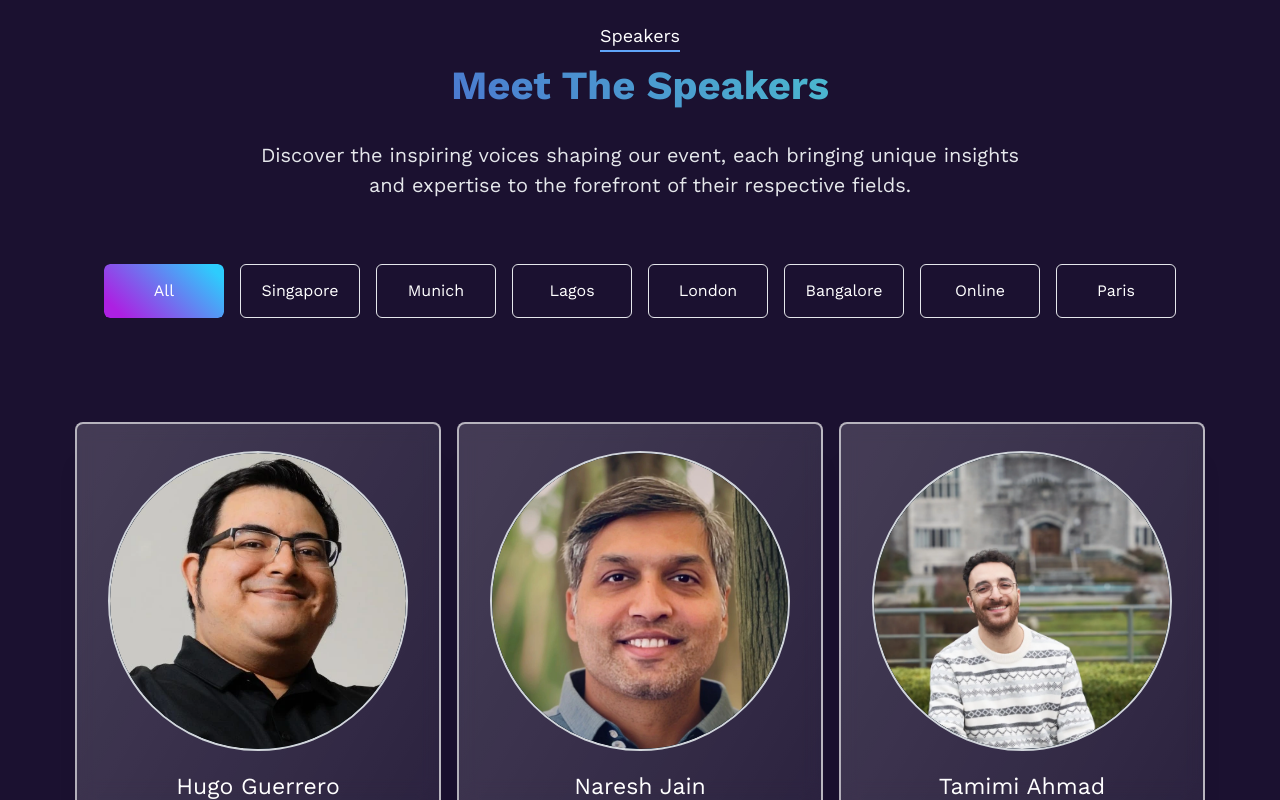
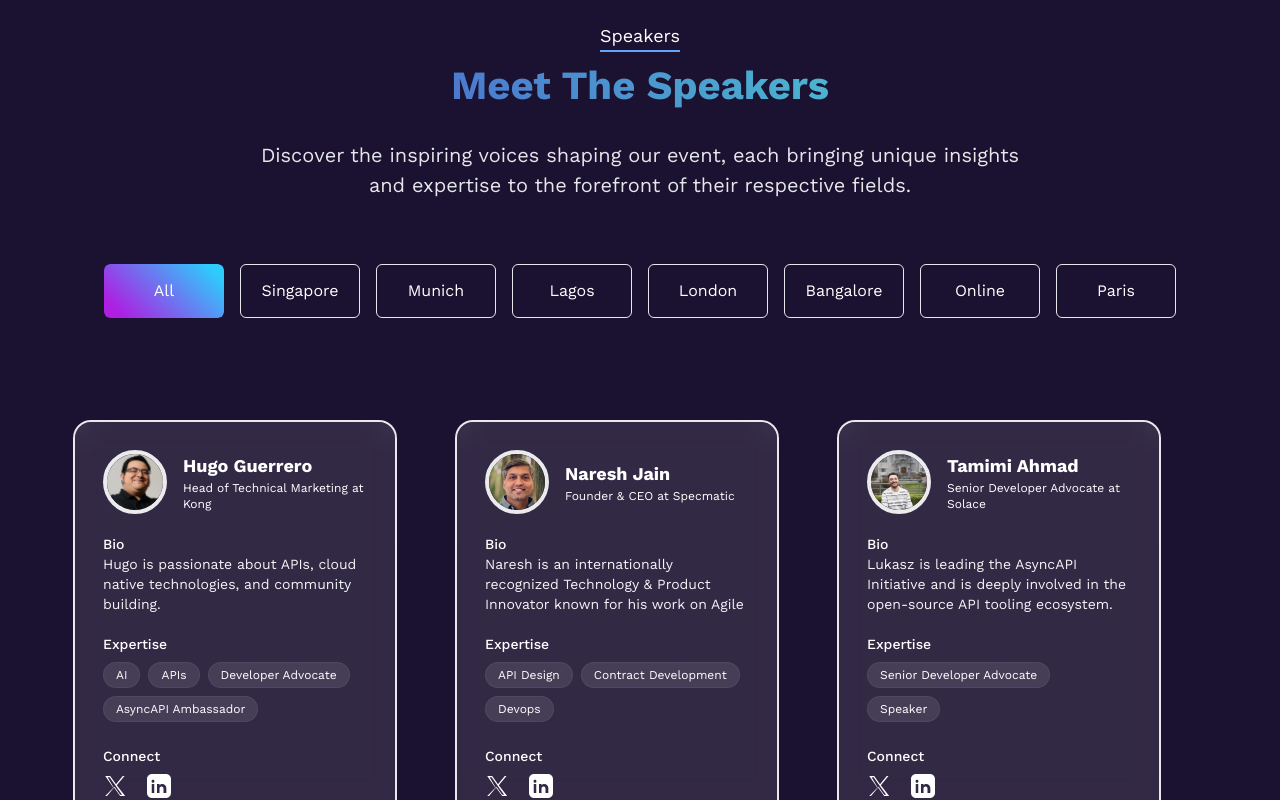
Before and after one commit to asyncapi/conference-website, a Next.js app: page / in a window 1280 px wide. Shown: the part 2000-2800 px from the top of the page. Built offline with nearby package versions, Linux system fonts and the light colour scheme.

Commit message:
feat: speakercard 2025

```diff
--- a/components/Speaker/speaker.js
+++ b/components/Speaker/speaker.js
@@ -1,35 +1,71 @@
-import Image from 'next/image';
-import React from 'react'
+import React from 'react';
 
-function Speaker({details, location, className}) {
+export default function SpeakerCard({ details, className = '' }) {
   return (
     <div
-			className={`w-auto text-center flex flex-col items-center card h-auto rounded-md p-[27px] ${className}`}
+      className={`relative w-80 rounded-2xl overflow-hidden group p-1 ring-2 ring-white/90 ${className}`}
       data-test="speakers-section"
     >
-			<div className='w-[300px] h-[300px] lg:w-[250px] lg:h-[250px] relative overflow-hidden  rounded-full border-2 border-gray-300 bg-gray-800'>
-				<Image src={details.img} alt={details.name} width={0} height={0} sizes='100vw' className='rounded-full object-cover transition-all duration-300 hover:scale-110 w-[100%] h-[100%]' />
-			</div>
-			<div className='mt-[19px]'>
-				<h3 className='text-[23px] text-white'>{details.name}</h3>
-				<div
-					className={`flex flex-col ${
-						location && 'min-h-[150px]'
-					} justify-between`}
-				>
+      <div className="absolute inset-0 bg-white/10 backdrop-blur-md rounded-2xl ring-1 ring-white/30"></div>
+      <div className="relative flex flex-col justify-between p-6 rounded-2xl h-full overflow-hidden">
+
         <div>
-						{' '}
-						<p className='mt-[6.6px] text-[18px] text-gray-500'>{details.title}</p>
+          <div className="flex items-center mb-5">
+		  <div className="w-16 h-16 aspect-square rounded-full overflow-hidden border-4 border-white/90 mr-4 shrink-0">
+  			<img
+    			src={details.img || "/api/placeholder/150/150"}
+    			alt={details.name}
+    			className="w-full h-full object-cover"
+ 			/>
 			</div>
             <div>
-						<p className='mt-[6.6px] text-[20px] text-gradient'>
-							{location?.location}
-						</p>
+              <h4 className="text-white text-lg font-bold">{details.name}</h4>
+              <p className="text-white text-xs">{details.title}</p>
+            </div>
+          </div>
+
+          <div className="text-gray-100 text-sm mb-5 h-20 overflow-hidden">
+          <p className="text-white text-sm font-medium mb-0">Bio</p>
+            {details.bio || `${details.name} is a featured speaker. Bio coming soon.`}
+          </div>
+
+          {details.expertise && details.expertise.length > 0 && (
+            <div className="mt-4">
+              <p className="text-white text-sm font-medium mb-2">Expertise</p>
+              <div className="flex flex-wrap gap-2">
+                {details.expertise.map((tag, idx) => (
+                  <span
+                    key={idx}
+                    className="px-3 py-1 bg-white/10 text-white text-xs rounded-full border border-white/5"
+                  >
+                    {tag}
+                  </span>
+                ))}
+              </div>
+            </div>
+          )}
+        </div>
+
+        <div className="mt-6">
+          <p className="text-white text-sm font-medium mb-2">Connect</p>
+          <div className="flex items-center gap-5 mt-2">
+            {details.twitter && (
+              <a href={details.twitter} target="_blank" rel="noopener noreferrer" className="text-white hover:text-purple-300 transition-colors">
+                <svg xmlns="http://www.w3.org/2000/svg" viewBox="0 0 1200 1227" fill="currentColor" className="w-6 h-5">
+                  <path d="M711 573l473-573h-110L662 505 305 0H0l500 720L0 1227h110l431-522 377 522h305L711 573zm-152 185l-50-69L148 82h120l329 456 50 69 389 539h-120l-357-508z" />
+                </svg>
+              </a>
+            )}
+            {details.linkedin && (
+              <a href={details.linkedin} target="_blank" rel="noopener noreferrer" className="text-white hover:text-purple-300 transition-colors">
+                <svg xmlns="http://www.w3.org/2000/svg" viewBox="0 0 24 24" fill="currentColor" className="w-6 h-6">
+                  <path d="M19 0h-14c-2.76 0-5 2.24-5 5v14c0 2.76 2.24 5 5 5h14c2.76 0 5-2.24 5-5v-14c0-2.76-2.24-5-5-5zm-11.75 19h-2.5v-9h2.5v9zm-1.25-10.29c-.83 0-1.5-.67-1.5-1.5s.67-1.5 1.5-1.5 1.5.67 1.5 1.5-.67 1.5-1.5 1.5zm13 10.29h-2.5v-4.5c0-1.1-.9-2-2-2s-2 .9-2 2v4.5h-2.5v-9h2.5v1.28c.69-.89 1.76-1.28 2.83-1.28 2.21 0 4 1.79 4 4v5z"/>
+                </svg>
+              </a>
+            )}
           </div>
         </div>
       </div>
     </div>
   );
 }
-
-export default Speaker
--- a/config/speakers.json
+++ b/config/speakers.json
@@ -11,22 +11,40 @@
             {
                 "name": "Hugo Guerrero",
                 "title": "Head of Technical Marketing at Kong",
-			"img": "/img/london-speakers/Hugo Guerrero.webp"
+                "img": "/img/london-speakers/Hugo Guerrero.webp",
+                "bio": "Hugo is passionate about APIs, cloud native technologies, and community building.",
+                "linkedin": "https://www.linkedin.com/in/hugoguerrero/",
+                "twitter": "https://twitter.com/hugodba",
+                "expertise": ["AI", "APIs", "Developer Advocate","AsyncAPI Ambassador"]
             },
             {
                 "name": "Naresh Jain",
                 "title": "Founder & CEO at Specmatic",
-			"img": "/img/paris-images/Naresh.webp"
+                "img": "/img/paris-images/Naresh.webp",
+                "bio": "Naresh is an internationally recognized Technology & Product Innovator known for his work on Agile methods and software design.",
+                "linkedin": "https://www.linkedin.com/in/nareshjain/",
+                "twitter": "https://twitter.com/nareshjain",
+                "expertise": ["API Design", "Contract Development", "Devops"]
             },
 			{
 				"name": "Tamimi Ahmad",
 				"title": "Senior Developer Advocate at Solace",
-			"img": "/img/london-speakers/Tamimi.webp"
+				"img": "/img/london-speakers/Tamimi.webp",
+                "bio": "Lukasz is leading the AsyncAPI Initiative and is deeply involved in the open-source API tooling ecosystem.",
+                "linkedin": "https://www.linkedin.com/in/atamimi1/",
+                "twitter": "https://twitter.com/tamimi",
+                "expertise": ["Senior Developer Advocate", "Speaker"]
             },
             {
                 "name": "Ankit Kumar",
                 "title": "Head of Developer and Customer Success at Aklivity",
-			"img": "/img/london-speakers/Ankit.webp"
+                "img": "/img/london-speakers/Ankit.webp",
+                "bio": "Ankit specializes in building developer ecosystems and creating successful customer experiences.",
+                "linkedin": "https://www.linkedin.com/in/ankit28/",
+                "twitter": "https://twitter.com/AnkitKumarLive",
+                "expertise": ["Event-Driven API Design", "Speaker", "Engineer"]
+
+
             }
         ],
         "agenda": [
@@ -92,7 +110,4 @@
         "lists": [],
         "agenda": null
     }
-
-
-
 ]
```
Lines whose indentation alone changed are shown as unchanged.
